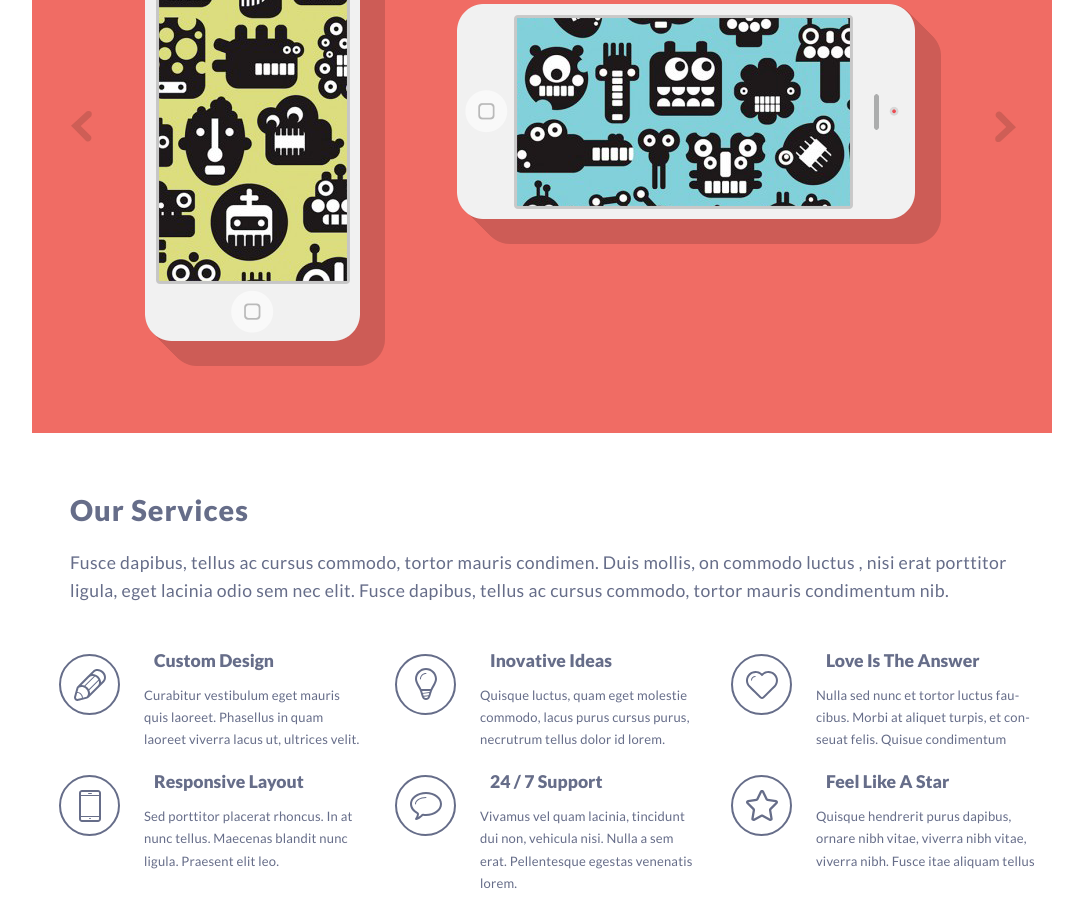
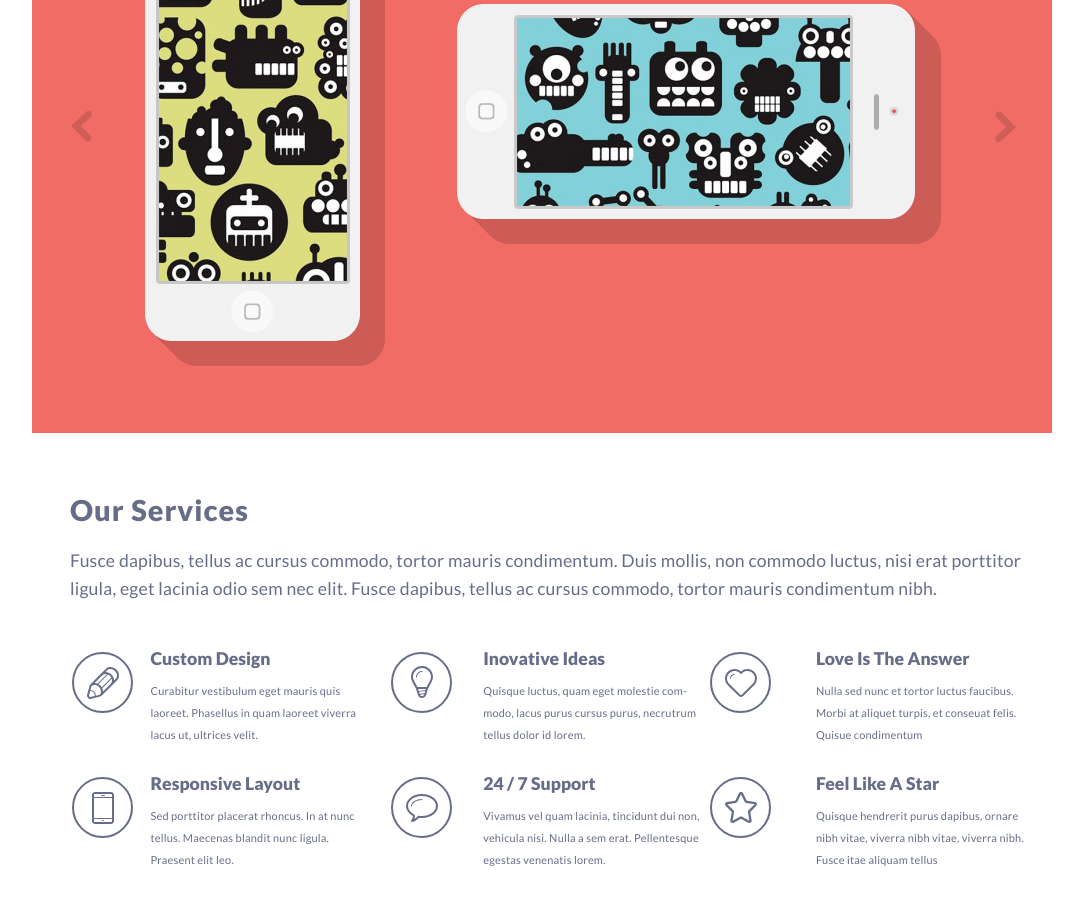
Before and after one commit to Arzamas-ka/Singolo, a website: page src/index.html in a window 1280 px wide. Shown: the part 264-1179 px from the top of the page, without its empty margins (98-1181 px from the left). Drawn offline with nearby package versions, Linux system fonts and the light colour scheme; files that its build step writes are made by us from their sources.

Commit message:
feat: formatting text

```diff
--- a/src/index.html
+++ b/src/index.html
@@ -41,7 +41,7 @@
       </div>
       <div class="information  container">
         <h3 class="information__title">Our Services</h3>
-        <p class="information__text">Fusce dapibus, tellus ac cursus commodo, tortor mauris condimen. Duis mollis, on commodo luctus , nisi erat porttitor ligula, eget lacinia odio sem nec elit. Fusce dapibus, tellus ac cursus commodo, tortor mauris condimentum nib.
+        <p class="information__text">Fusce dapibus, tellus ac cursus commodo, tortor mauris condimentum. Duis mollis, non commodo luctus, nisi erat porttitor ligula, eget lacinia odio sem nec elit. Fusce dapibus, tellus ac cursus commodo, tortor mauris condimentum nibh.
         </p>
         <ul class="information__list">
           <li class="information__item">
--- a/src/styles/_body.scss
+++ b/src/styles/_body.scss
@@ -187,7 +187,7 @@ main {
   background-color: $color-white;
 
   &__title {
-    padding: 60px 0 4px 22px;
+    padding: 60px 0 2px 22px;
 
     font-size: 1.8rem;
     font-weight: 900;
@@ -198,7 +198,7 @@ main {
     padding: 0 0 27px 22px;
     font-size: 1.1rem;
     line-height: 1.6;
-    letter-spacing: .4px;
+    letter-spacing: .2px;
   }
 
   &__list {
@@ -210,51 +210,60 @@ main {
   &__item {
     position: relative;
     width: 220px;
-    margin-left: 6rem;
-    margin-bottom: .5rem;
+    margin-left: 6.4rem;
+    margin-bottom: 1rem;
 
     & h4 {
-      margin-left: 10px;
       font-size: 1.1rem;
     }
     & p {
-      font-size: 13px;
+      font-size: 11px;
       letter-spacing: .2px;
-      line-height: 1.7;
+      line-height: 2;
       hyphens: auto;
     }
 
     &::before {
       position: absolute;
       content: "";
-      top: 2px;
-      left: -87px;
 
       width: 65px;
       height: 65px;
     }
 
     &:nth-child(1)::before {
+      top: 2px;
+      left: -80px;
       background: url('../../src/assets/pen.svg') no-repeat 50% 50%;
     }
 
     &:nth-child(2)::before {
+      top: 2px;
+      left: -94px;
       background: url('../../src/assets/bulb.svg') no-repeat 50% 50%;
     }
 
     &:nth-child(3)::before {
+      top: 2px;
+      left: -107px;
       background: url('../../src/assets/heart.svg') no-repeat 50% 50%;
     }
 
     &:nth-child(4)::before {
+      top: 2px;
+      left: -80px;
       background: url('../../src/assets/phone.svg') no-repeat 50% 50%;
     }
 
     &:nth-child(5)::before {
+      top: 2px;
+      left: -94px;
       background: url('../../src/assets/bubble.svg') no-repeat 50% 50%;
     }
 
     &:nth-child(6)::before {
+      top: 2px;
+      left: -107px;
       background: url('../../src/assets/star.svg') no-repeat 50% 50%;
     }
   }
```
